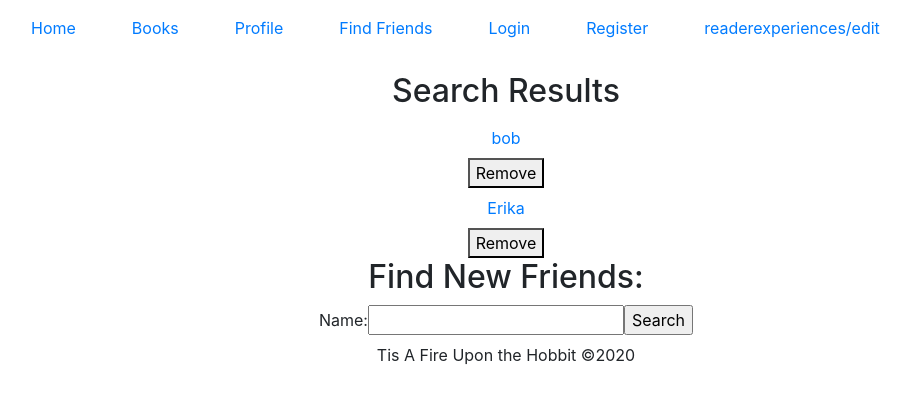
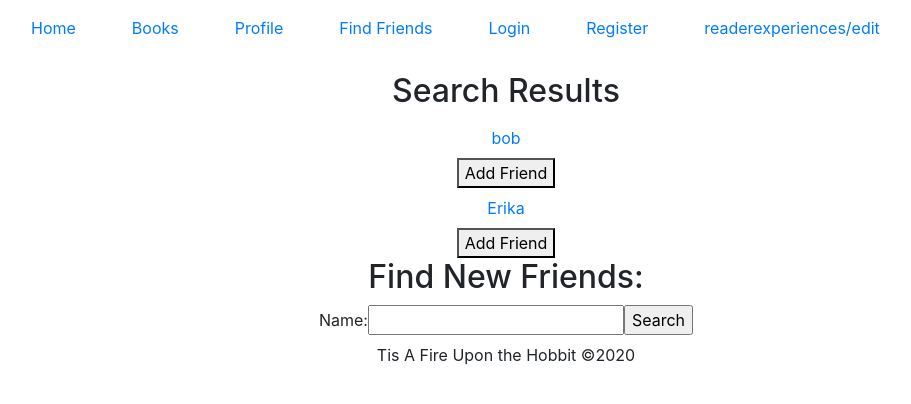
Before and after one commit to smcleod86/Frontend-Reading-Buddy, a React (Create React App) app: page /users in a window 1280 px wide. Shown: the top 404 px of the page, without its empty margins (134-1045 px from the left). Built offline with nearby package versions, Linux system fonts and the light colour scheme; the HTML template or start-up script is replaced by a standard one.

Commit message:
Add Friend button now calls a user update db call.  that user route still needs to be created though

```diff
--- a/src/components/users_components/UserRow.js
+++ b/src/components/users_components/UserRow.js
@@ -1,12 +1,25 @@
 import React from 'react'
+import Axios from 'axios'
 import { NavLink } from 'react-router-dom'
 
 export default function UserRow(props) {
-    let buttonCaption = props.friend ? "Remove" : "Add";  // in case we want to change butt
+    const handleClick = () => {
+        // TODO: HOW TO ACCESS USER ID?
+        /*
+        Axios.get(`/users/${}/update`, {friends: props.user.id})
+            .then(updateResult => {
+                //something
+            })
+            .catch(err => {
+                console.log(`Error adding friend: ${err}`);
+            })
+        */
+       console.log(`Clicked on Add Friend for ${props.user.name}`);
+    }
     return(
         <div>
-            <NavLink class="nav-link" to={`/profile/${props.user.id}`}>{props.user.name}</NavLink>
-            <button>{buttonCaption}</button>
+            <NavLink className="nav-link" to={`/profile/${props.user.id}`}>{props.user.name}</NavLink>
+            <button onClick={handleClick}>Add Friend</button>
         </div>
     )
 }
```
